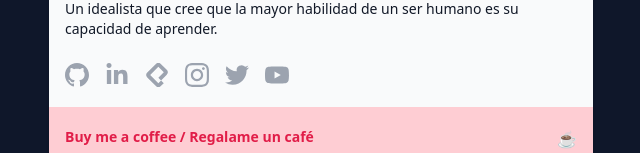
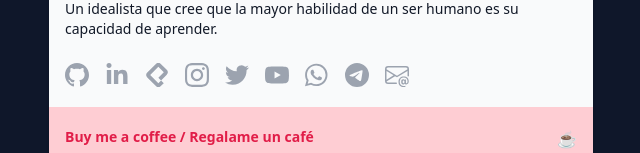
Before and after one commit to camiloavil/BioWebPageNginxDocker, a plain HTML site: page www/index.html in a window 1280 px wide. Shown: the part 206-359 px from the top of the page, without its empty margins (319-959 px from the left). Drawn offline with nearby package versions, Linux system fonts and the light colour scheme.

Commit message:
Se agregar botones y links de contacto

```diff
--- a/www/index.html
+++ b/www/index.html
@@ -96,21 +96,33 @@
                     d="M23.953 4.57a10 10 0 01-2.825.775 4.958 4.958 0 002.163-2.723c-.951.555-2.005.959-3.127 1.184a4.92 4.92 0 00-8.384 4.482C7.69 8.095 4.067 6.13 1.64 3.162a4.822 4.822 0 00-.666 2.475c0 1.71.87 3.213 2.188 4.096a4.904 4.904 0 01-2.228-.616v.06a4.923 4.923 0 003.946 4.827 4.996 4.996 0 01-2.212.085 4.936 4.936 0 004.604 3.417 9.867 9.867 0 01-6.102 2.105c-.39 0-.779-.023-1.17-.067a13.995 13.995 0 007.557 2.209c9.053 0 13.998-7.496 13.998-13.985 0-.21 0-.42-.015-.63A9.935 9.935 0 0024 4.59z" />
                 </svg>
               </a>
-              <!--
-              <a href="https://discord.gg/5mZc7fU5WZ" target="_blank">
-                <svg xmlns="http://www.w3.org/2000/svg"
-                  class="w-6 h-6 cursor-pointer text-gray-400 hover:text-[#7289da] fill-current" viewBox="0 0 24 24">
-                  <path fill="currentColor"
-                    d="M20.317 4.37a19.791 19.791 0 0 0-4.885-1.515a.074.074 0 0 0-.079.037c-.21.375-.444.864-.608 1.25a18.27 18.27 0 0 0-5.487 0a12.64 12.64 0 0 0-.617-1.25a.077.077 0 0 0-.079-.037A19.736 19.736 0 0 0 3.677 4.37a.07.07 0 0 0-.032.027C.533 9.046-.32 13.58.099 18.057a.082.082 0 0 0 .031.057a19.9 19.9 0 0 0 5.993 3.03a.078.078 0 0 0 .084-.028a14.09 14.09 0 0 0 1.226-1.994a.076.076 0 0 0-.041-.106a13.107 13.107 0 0 1-1.872-.892a.077.077 0 0 1-.008-.128a10.2 10.2 0 0 0 .372-.292a.074.074 0 0 1 .077-.01c3.928 1.793 8.18 1.793 12.062 0a.074.074 0 0 1 .078.01c.12.098.246.198.373.292a.077.077 0 0 1-.006.127a12.299 12.299 0 0 1-1.873.892a.077.077 0 0 0-.041.107c.36.698.772 1.362 1.225 1.993a.076.076 0 0 0 .084.028a19.839 19.839 0 0 0 6.002-3.03a.077.077 0 0 0 .032-.054c.5-5.177-.838-9.674-3.549-13.66a.061.061 0 0 0-.031-.03zM8.02 15.33c-1.183 0-2.157-1.085-2.157-2.419c0-1.333.956-2.419 2.157-2.419c1.21 0 2.176 1.096 2.157 2.42c0 1.333-.956 2.418-2.157 2.418zm7.975 0c-1.183 0-2.157-1.085-2.157-2.419c0-1.333.955-2.419 2.157-2.419c1.21 0 2.176 1.096 2.157 2.42c0 1.333-.946 2.418-2.157 2.418Z" />
-                </svg>
-              </a>
-              -->
               <a href="https://www.youtube.com/channel/UCuOsDhnLme6L012O7pnsXLQ" target="_blank">
                 <svg class="w-6 h-6 cursor-pointer text-gray-400 hover:text-[#FF0000] fill-current" viewBox="0 0 24 24"
                   xmlns="http://www.w3.org/2000/svg">
                   <title>YouTube</title>
                   <path
                     d="M23.498 6.186a3.016 3.016 0 0 0-2.122-2.136C19.505 3.545 12 3.545 12 3.545s-7.505 0-9.377.505A3.017 3.017 0 0 0 .502 6.186C0 8.07 0 12 0 12s0 3.93.502 5.814a3.016 3.016 0 0 0 2.122 2.136c1.871.505 9.376.505 9.376.505s7.505 0 9.377-.505a3.015 3.015 0 0 0 2.122-2.136C24 15.93 24 12 24 12s0-3.93-.502-5.814zM9.545 15.568V8.432L15.818 12l-6.273 3.568z" />
+                </svg>
+              </a>
+              <br>
+              <a href="https://api.whatsapp.com/send?phone=573012618339&text=%C2%A1Hola%20Camilo!%20%EF%B8%8F" target="_blank">
+                <svg xmlns="http://www.w3.org/2000/svg"
+                  class="w-6 h-6 cursor-pointer text-gray-400 hover:text-[#98CA3F] fill-current" viewBox="0 0 17 16">
+                  <path fill="currentColor"
+                    d="M13.601 2.326A7.854 7.854 0 0 0 7.994 0C3.627 0 .068 3.558.064 7.926c0 1.399.366 2.76 1.057 3.965L0 16l4.204-1.102a7.933 7.933 0 0 0 3.79.965h.004c4.368 0 7.926-3.558 7.93-7.93A7.898 7.898 0 0 0 13.6 2.326zM7.994 14.521a6.573 6.573 0 0 1-3.356-.92l-.24-.144-2.494.654.666-2.433-.156-.251a6.56 6.56 0 0 1-1.007-3.505c0-3.626 2.957-6.584 6.591-6.584a6.56 6.56 0 0 1 4.66 1.931 6.557 6.557 0 0 1 1.928 4.66c-.004 3.639-2.961 6.592-6.592 6.592zm3.615-4.934c-.197-.099-1.17-.578-1.353-.646-.182-.065-.315-.099-.445.099-.133.197-.513.646-.627.775-.114.133-.232.148-.43.05-.197-.1-.836-.308-1.592-.985-.59-.525-.985-1.175-1.103-1.372-.114-.198-.011-.304.088-.403.087-.088.197-.232.296-.346.1-.114.133-.198.198-.33.065-.134.034-.248-.015-.347-.05-.099-.445-1.076-.612-1.47-.16-.389-.323-.335-.445-.34-.114-.007-.247-.007-.38-.007a.729.729 0 0 0-.529.247c-.182.198-.691.677-.691 1.654 0 .977.71 1.916.81 2.049.098.133 1.394 2.132 3.383 2.992.47.205.84.326 1.129.418.475.152.904.129 1.246.08.38-.058 1.171-.48 1.338-.943.164-.464.164-.86.114-.943-.049-.084-.182-.133-.38-.232z"/>
+                </svg>
+              </a>
+              <a href="https://t.me/camiloavil" target="_blank">
+                <svg xmlns="http://www.w3.org/2000/svg"
+                class="w-6 h-6 cursor-pointer text-gray-400 hover:text-blue-500 fill-current" viewBox="0 0 16 16">
+                  <path d="M16 8A8 8 0 1 1 0 8a8 8 0 0 1 16 0zM8.287 5.906c-.778.324-2.334.994-4.666 2.01-.378.15-.577.298-.595.442-.03.243.275.339.69.47l.175.055c.408.133.958.288 1.243.294.26.006.549-.1.868-.32 2.179-1.471 3.304-2.214 3.374-2.23.05-.012.12-.026.166.016.047.041.042.12.037.141-.03.129-1.227 1.241-1.846 1.817-.193.18-.33.307-.358.336a8.154 8.154 0 0 1-.188.186c-.38.366-.664.64.015 1.088.327.216.589.393.85.571.284.194.568.387.936.629.093.06.183.125.27.187.331.236.63.448.997.414.214-.02.435-.22.547-.82.265-1.417.786-4.486.906-5.751a1.426 1.426 0 0 0-.013-.315.337.337 0 0 0-.114-.217.526.526 0 0 0-.31-.093c-.3.005-.763.166-2.984 1.09z"/>
+                </svg>
+              </a>
+              <a href="mailto:camilo.avil@gmail.com" target="_blank">
+                <svg xmlns="http://www.w3.org/2000/svg"
+                class="w-6 h-6 cursor-pointer text-gray-400 hover:text-black fill-current" viewBox="0 0 16 16">
+                  <path d="M2 2a2 2 0 0 0-2 2v8.01A2 2 0 0 0 2 14h5.5a.5.5 0 0 0 0-1H2a1 1 0 0 1-.966-.741l5.64-3.471L8 9.583l7-4.2V8.5a.5.5 0 0 0 1 0V4a2 2 0 0 0-2-2H2Zm3.708 6.208L1 11.105V5.383l4.708 2.825ZM1 4.217V4a1 1 0 0 1 1-1h12a1 1 0 0 1 1 1v.217l-7 4.2-7-4.2Z"/>
+                  <path d="M14.247 14.269c1.01 0 1.587-.857 1.587-2.025v-.21C15.834 10.43 14.64 9 12.52 9h-.035C10.42 9 9 10.36 9 12.432v.214C9 14.82 10.438 16 12.358 16h.044c.594 0 1.018-.074 1.237-.175v-.73c-.245.11-.673.18-1.18.18h-.044c-1.334 0-2.571-.788-2.571-2.655v-.157c0-1.657 1.058-2.724 2.64-2.724h.04c1.535 0 2.484 1.05 2.484 2.326v.118c0 .975-.324 1.39-.639 1.39-.232 0-.41-.148-.41-.42v-2.19h-.906v.569h-.03c-.084-.298-.368-.63-.954-.63-.778 0-1.259.555-1.259 1.4v.528c0 .892.49 1.434 1.26 1.434.471 0 .896-.227 1.014-.643h.043c.118.42.617.648 1.12.648Zm-2.453-1.588v-.227c0-.546.227-.791.573-.791.297 0 .572.192.572.708v.367c0 .573-.253.744-.564.744-.354 0-.581-.215-.581-.8Z"/>
                 </svg>
               </a>
             </div>
```
